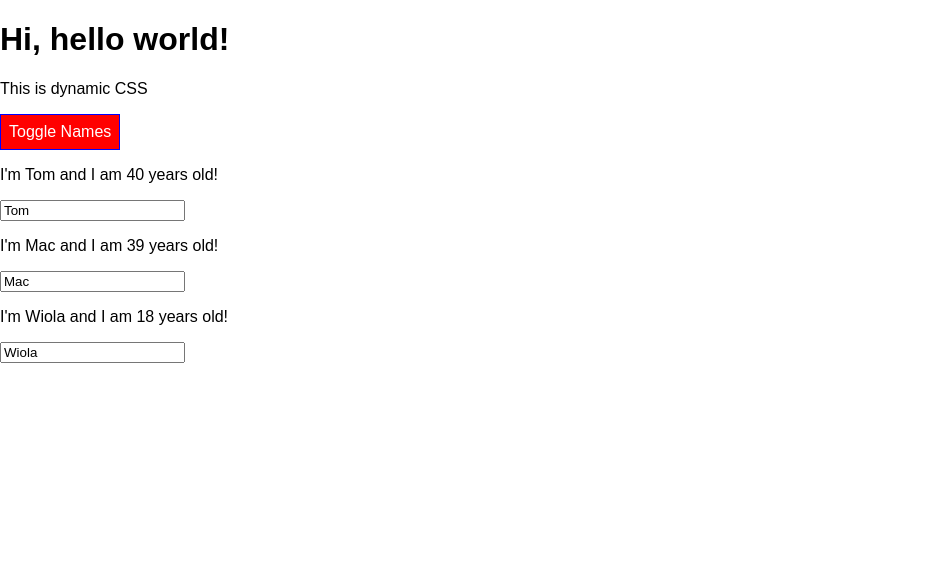
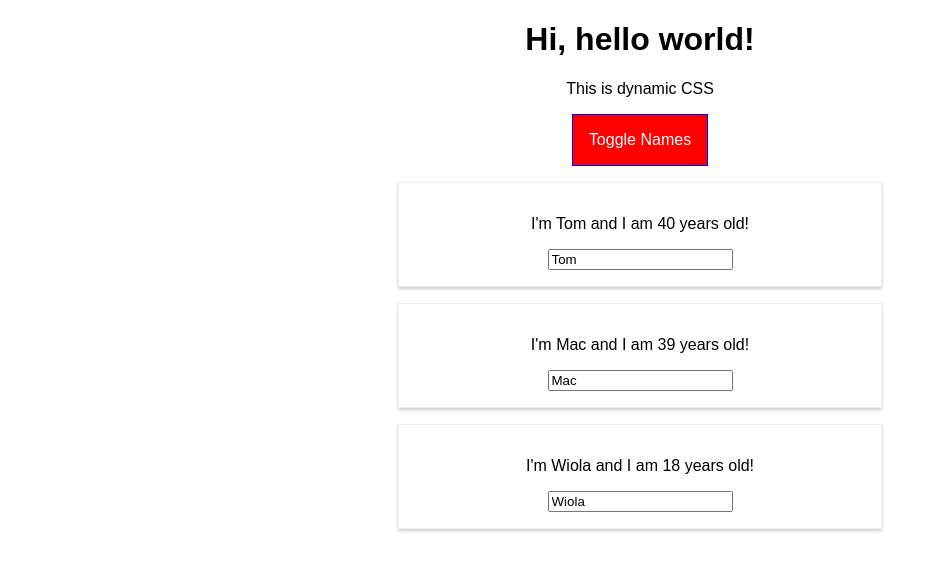
Before and after one commit to Tomasz-Kluczkowski/react-tutorial, a React app: page / in a window 1280 px wide. Both pictures are taken after a click on the button "Toggle Names". Shown: the top 570 px of the page, without its empty margins (0-946 px from the left). Built offline with nearby package versions, Linux system fonts and the light colour scheme.

Commit message:
Use css module for button and person.

```diff
--- a/src/App.css
+++ b/src/App.css
@@ -9,3 +9,24 @@
 .bold {
   font-weight: bold;
 }
+
+.App button {
+  border: 1px solid blue;
+  padding: 16px;
+  background-color: green;
+  font: inherit;
+  color: white;
+}
+
+.App button:hover {
+  background-color: lightgreen;
+  color: black;
+}
+
+.App button.Red {
+  background-color: red;
+}
+
+.App button.Red:hover {
+  background-color: salmon;
+}
--- a/src/App.js
+++ b/src/App.js
@@ -1,5 +1,5 @@
 import React, {Component} from 'react';
-import './App.css';
+import classes from './App.css';
 import Person from './Person/Person';
 
 class App extends Component {
@@ -38,19 +38,11 @@ class App extends Component {
     };
 
     render() {
-        const style = {
-            backgroundColor: 'green',
-            color: 'white',
-            font: 'inherit',
-            border: '1px solid blue',
-            padding: '8px',
-            cursor: 'pointer',
-        };
 
         let persons = null;
+        let btnClass = '';
 
         if (this.state.showPersons) {
-            style.backgroundColor = 'red';
             persons = (
                 <div>
                     {this.state.persons.map((person, index) => {
@@ -63,21 +55,22 @@ class App extends Component {
                     })}
                 </div>
             )
+            btnClass = classes.Red
         }
-        const classes = [];
+        const assignedClasses = [];
         if (this.state.persons.length <= 2) {
-            classes.push('red')
+            assignedClasses.push(classes.red)
         }
         if (this.state.persons.length <= 1) {
-            classes.push('bold')
+            assignedClasses.push(classes.bold)
         }
 
         return (
-                <div className="App">
+                <div className={classes.App}>
                     <h1>Hi, hello world!</h1>
-                    <p className={classes.join(' ')}>This is dynamic CSS</p>
+                    <p className={assignedClasses.join(' ')}>This is dynamic CSS</p>
                     <button
-                        style={style}
+                        className={btnClass}
                         onClick={this.togglePersonsHandler}>Toggle Names
                     </button>
                     {persons}
--- a/src/Person/Person.css
+++ b/src/Person/Person.css
@@ -6,3 +6,9 @@
     padding: 16px;
     text-align: center;
 }
+
+@media (min-width: 500px) {
+    .Person {
+        width: 450px;
+    }
+}
--- a/src/Person/Person.js
+++ b/src/Person/Person.js
@@ -1,10 +1,10 @@
 import React from 'react';
 
-import './Person.css';
+import classes from './Person.css';
 
 const person = (props) => {
     return (
-        <div className="Person">
+        <div className={classes.Person}>
             <p onClick={props.click}>I'm {props.name} and I am {props.age} years old!</p>
             <p>{props.children}</p>
             <input type="text" onChange={props.changed} value={props.name}/>
```
